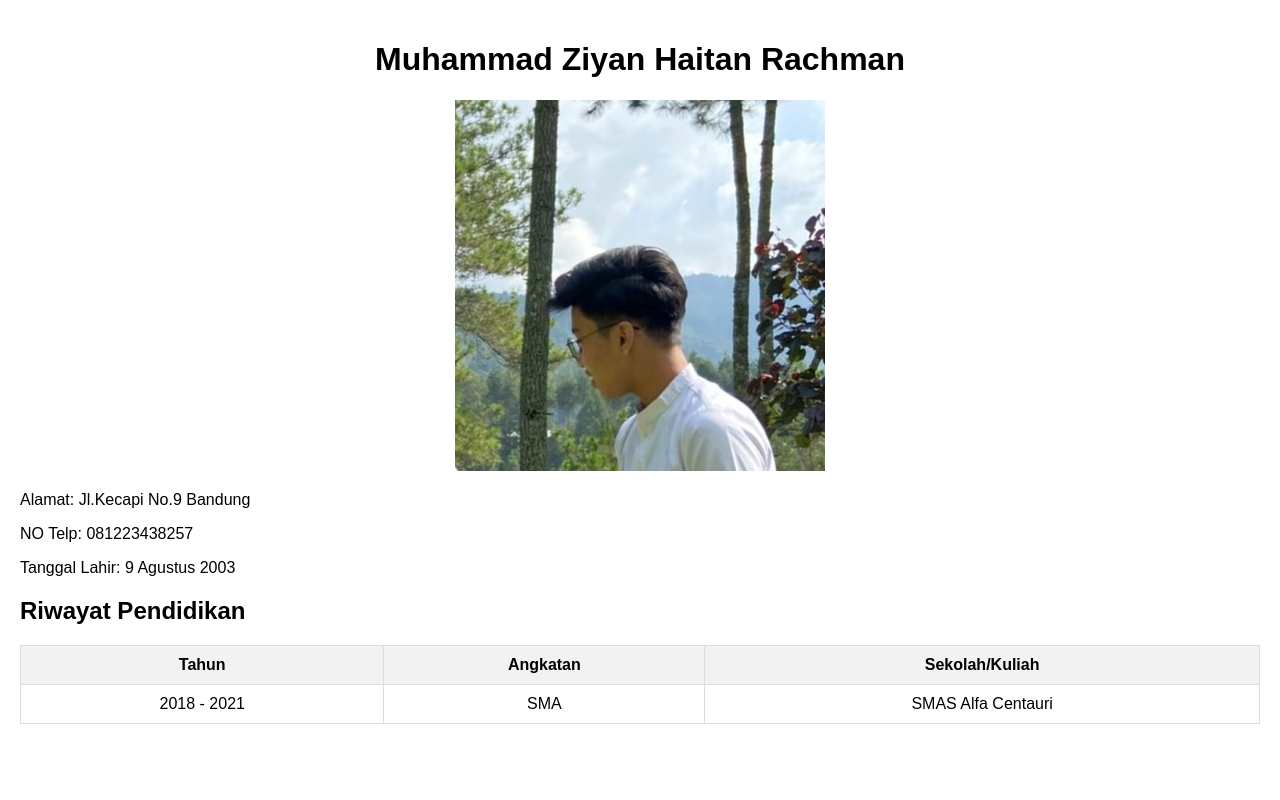
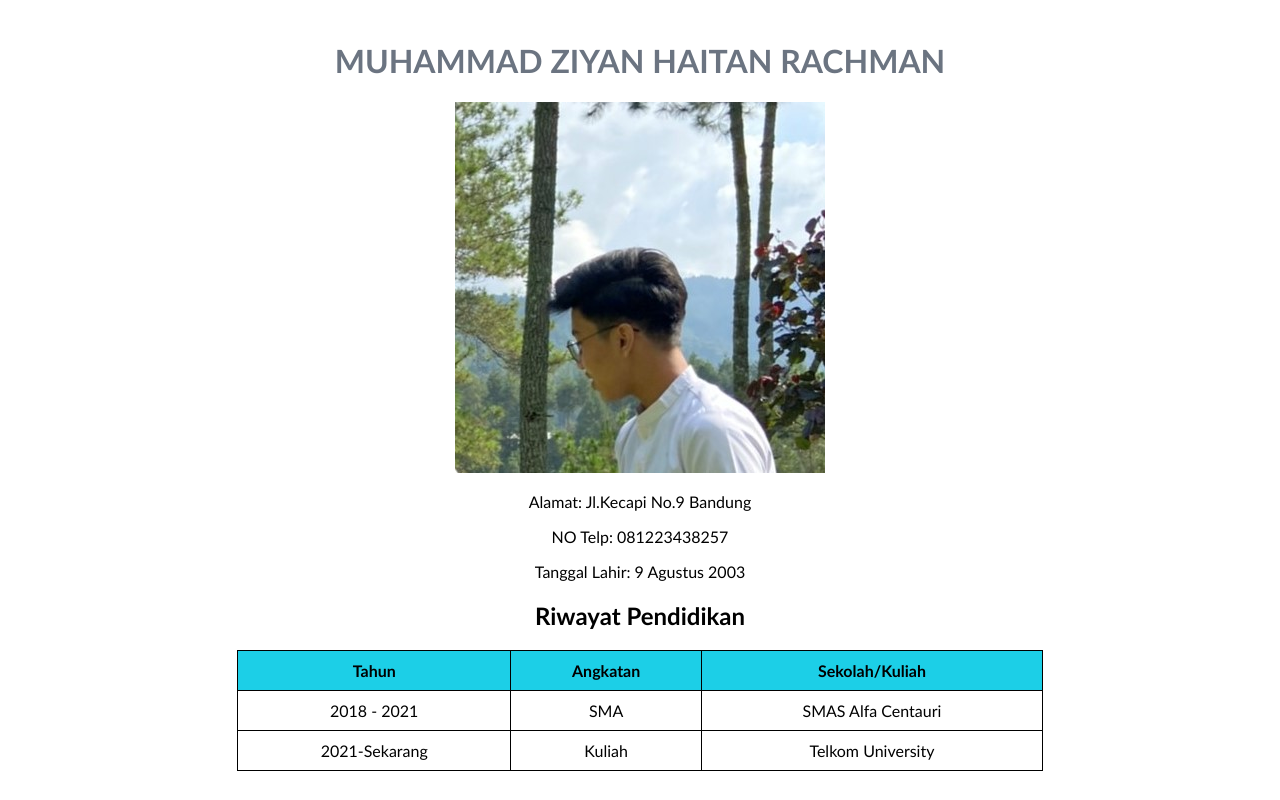
Before and after one commit to ziyanhaitan/WAD_project-1, a plain HTML site: page index.html in a window 1280 px wide. Drawn offline with Linux system fonts and the light colour scheme.

Commit message:
Update index.html

```diff
--- a/index.html
+++ b/index.html
@@ -5,33 +5,26 @@
     <title>CV Online_Muhammad Ziyan Haitan Rachman</title>
     <style>
         body {
-            font-family: Arial, sans-serif;
+            font-family: 'Trebuchet MS', Arial;
             margin: 0;
             padding: 20px;
-        }
-
-        h1 {
-            text-align: center;
         }
 
         #header {
             text-align: center;
         }
 
-        #contact {
-            text-align: center;
-        }
-
         #cv {
-            margin-top: 20px;
+            margin-top: 10px;
         }
 
         #cv table {
-            width: 100%;
+            width: 65%;
+            margin: 0 auto;
         }
 
         #cv table, #cv th, #cv td {
-            border: 1px solid #ddd;
+            border: 1px solid #000000;
             border-collapse: collapse;
         }
 
@@ -41,7 +34,7 @@
         }
 
         #cv th {
-            background-color: #f2f2f2;
+            background-color: #1ccfe7;
         }
 
         #profile-picture {
@@ -53,18 +46,18 @@
 </head>
 <body>
     <div id="header">
-        <h1>Muhammad Ziyan Haitan Rachman</h1>
+        <h1 style="color:#6b7481; font-variant: small-caps;">MUHAMMAD ZIYAN HAITAN RACHMAN</h1>
         <img id="profilepic" src="1625326330435.jpg" alt="Ziyan">
     </div>
 
     <div id="mycontact">
-        <p>Alamat: Jl.Kecapi No.9 Bandung</p>
-        <p>NO Telp: 081223438257</p>
-        <p>Tanggal Lahir: 9 Agustus 2003</p>
+        <p style="text-align: center;">Alamat: Jl.Kecapi No.9 Bandung</p>
+        <p style="text-align: center;">NO Telp: 081223438257</p>
+        <p style="text-align: center;">Tanggal Lahir: 9 Agustus 2003</p>
     </div>
 
     <div id="cv">
-        <h2>Riwayat Pendidikan</h2>
+        <h2 style="text-align: center;">Riwayat Pendidikan</h2>
         <table>
             <tr>
                 <th>Tahun</th>
@@ -76,6 +69,11 @@
                 <td>SMA</td>
                 <td>SMAS Alfa Centauri</td>
             </tr>
+            <tr>
+                <td>2021-Sekarang</td>
+                <td>Kuliah</td>
+                <td>Telkom University</td>
+            </tr>
         </table>
 </body>
 </html>
```
